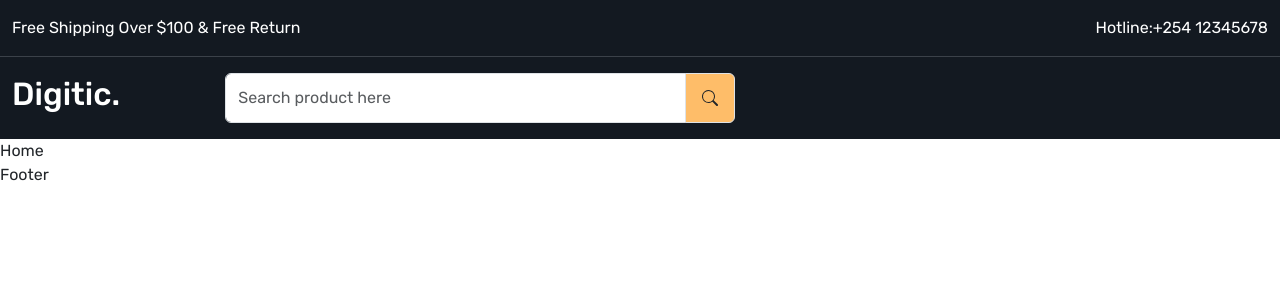
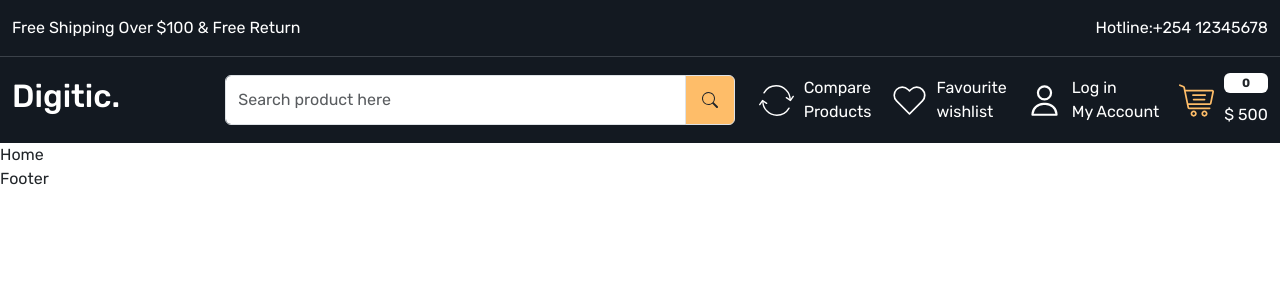
Before and after one commit to James-Njeru/e-commerce, a React (Vite) app: page / in a window 1280 px wide. Shown: the top 300 px of the page. Built offline with nearby package versions, Linux system fonts and the light colour scheme.

Commit message:
second commit

```diff
--- a/src/App.css
+++ b/src/App.css
@@ -24,6 +24,13 @@ a {
   border-color: inherit;
 }
 
+.gap-10 {
+  gap: 10px;
+}
+.gap-15 {
+  gap: 15px;
+}
+
 /*Header*/
 .header-top-strip {
   border-bottom: 1px solid var(--color-3b4149);
@@ -37,3 +44,8 @@ a {
 .header-upper .input-group-text {
   background-color: var(--color-febd69);
 }
+
+.header-upper .header-upper-links img {
+  width: 35px;
+  height: 35px;
+}
--- /dev/null
+++ b/src/assets/images/index.js
@@ -0,0 +1,107 @@
+import Acc from "./acc.jpg";
+import AddCart from "./add-cart.svg";
+import Arrow from "./arrow.svg";
+import Blog from "./blog-1.jpg";
+import Brand1 from "./brand-01.png";
+import Brand2 from "./brand-02.png";
+import Brand3 from "./brand-03.png";
+import Brand4 from "./brand-04.png";
+import Brand5 from "./brand-05.png";
+import Brand6 from "./brand-06.png";
+import Brand7 from "./brand-07.png";
+import Brand8 from "./brand-08.png";
+import Camera from "./camera.jpg";
+import Cart from "./cart.svg";
+import Catbanner1 from "./catbanner-01.jpg";
+import Catbanner2 from "./catbanner-02.jpg";
+import Catbanner3 from "./catbanner-03.jpg";
+import Catbanner4 from "./catbanner-04.jpg";
+import Compare from "./compare.svg";
+import Cross from "./cross.svg";
+import Del from "./del.svg";
+import EmptyCart from "./empty-cart.jpg";
+import Gr from "./gr.svg";
+import Gr2 from "./gr2.svg";
+import Gr3 from "./gr3.svg";
+import Gr4 from "./gr4.svg";
+import Headphone from "./headphone.jpg";
+import Homeapp from "./homeapp.jpg";
+import Imgzoom from "./img-zoom.svg";
+import Laptop from "./laptop.jpg";
+import Mainbanner from "./main-banner.jpg";
+import Mainbanner1 from "./main-banner-1.jpg";
+import Menu from "./menu.svg";
+import Newsletter from "./newsletter.png";
+import Prodcompare from "./prodcompare.svg";
+import Service from "./service.png";
+import Service2 from "./service-02.png";
+import Service3 from "./service-03.png";
+import Service4 from "./service-04.png";
+import Service5 from "./service-05.png";
+import Speaker from "./speaker.jpg";
+import Tab from "./tab.jpg";
+import Tab1 from "./tab1.jpg";
+import Tab2 from "./tab2.jpg";
+import Tab3 from "./tab3.jpg";
+import Tv from "./tv.jpg";
+import User from "./user.svg";
+import View from "./view.svg";
+import Watch from "./watch.jpg";
+import Wishblack from "./wish-black.svg";
+import Wish from "./wish.svg";
+import Wishlist from "./wishlist.svg";
+
+export {
+  Acc,
+  AddCart,
+  Arrow,
+  Blog,
+  Brand1,
+  Brand2,
+  Brand3,
+  Brand4,
+  Brand5,
+  Brand6,
+  Brand7,
+  Brand8,
+  Camera,
+  Cart,
+  Catbanner1,
+  Catbanner2,
+  Catbanner3,
+  Catbanner4,
+  Compare,
+  Cross,
+  Del,
+  EmptyCart,
+  Gr,
+  Gr2,
+  Gr3,
+  Gr4,
+  Headphone,
+  Homeapp,
+  Imgzoom,
+  Laptop,
+  Mainbanner,
+  Mainbanner1,
+  Menu,
+  Newsletter,
+  Prodcompare,
+  Service,
+  Service2,
+  Service3,
+  Service4,
+  Service5,
+  Speaker,
+  Tab,
+  Tab1,
+  Tab2,
+  Tab3,
+  Tv,
+  User,
+  View,
+  Watch,
+  Wish,
+  Wishblack,
+  Wishlist,
+};
--- a/src/components/Header.jsx
+++ b/src/components/Header.jsx
@@ -1,6 +1,7 @@
 import React from "react";
 import { NavLink, Link } from "react-router-dom";
 import { BsSearch } from "react-icons/bs";
+import { Compare, Wishlist, User, Cart } from "../assets/images";
 
 function Header() {
   return (
@@ -47,7 +48,43 @@ function Header() {
                 </span>
               </div>
             </div>
-            <div className="col-5"></div>
+            <div className="col-5">
+              <div className="header-upper-links d-flex align-items-center justify-content-between">
+                <div>
+                  <Link className="d-flex align-items-center gap-10 text-white">
+                    <img src={Compare} alt="compare" />
+                    <p className="mb-0">
+                      Compare <br /> Products
+                    </p>
+                  </Link>
+                </div>
+                <div>
+                  <Link className="d-flex align-items-center gap-10 text-white">
+                    <img src={Wishlist} alt="wishlist" />
+                    <p className="mb-0">
+                      Favourite <br /> wishlist
+                    </p>
+                  </Link>
+                </div>
+                <div>
+                  <Link className="d-flex align-items-center gap-10 text-white">
+                    <img src={User} alt="user" />
+                    <p className="mb-0">
+                      Log in <br /> My Account
+                    </p>
+                  </Link>
+                </div>
+                <div>
+                  <Link className="d-flex align-items-center gap-10 text-white">
+                    <img src={Cart} alt="cart" />
+                    <div className="d-flex flex-column gap-10">
+                      <span className="badge bg-white text-dark">0</span>
+                      <p className="mb-0">$ 500</p>
+                    </div>
+                  </Link>
+                </div>
+              </div>
+            </div>
           </div>
         </div>
       </header>
```
Also changed, not shown: 1 other file (tests, documents, lock files or other folders).
